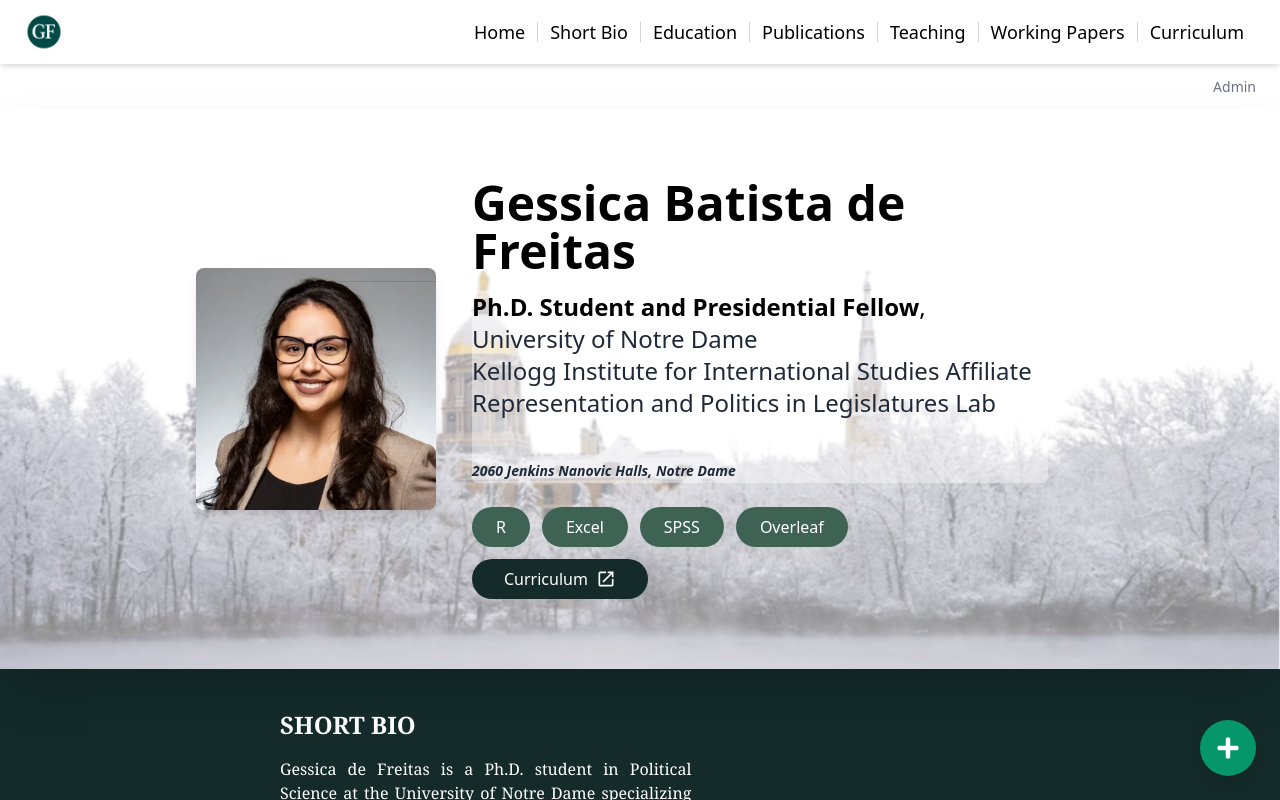
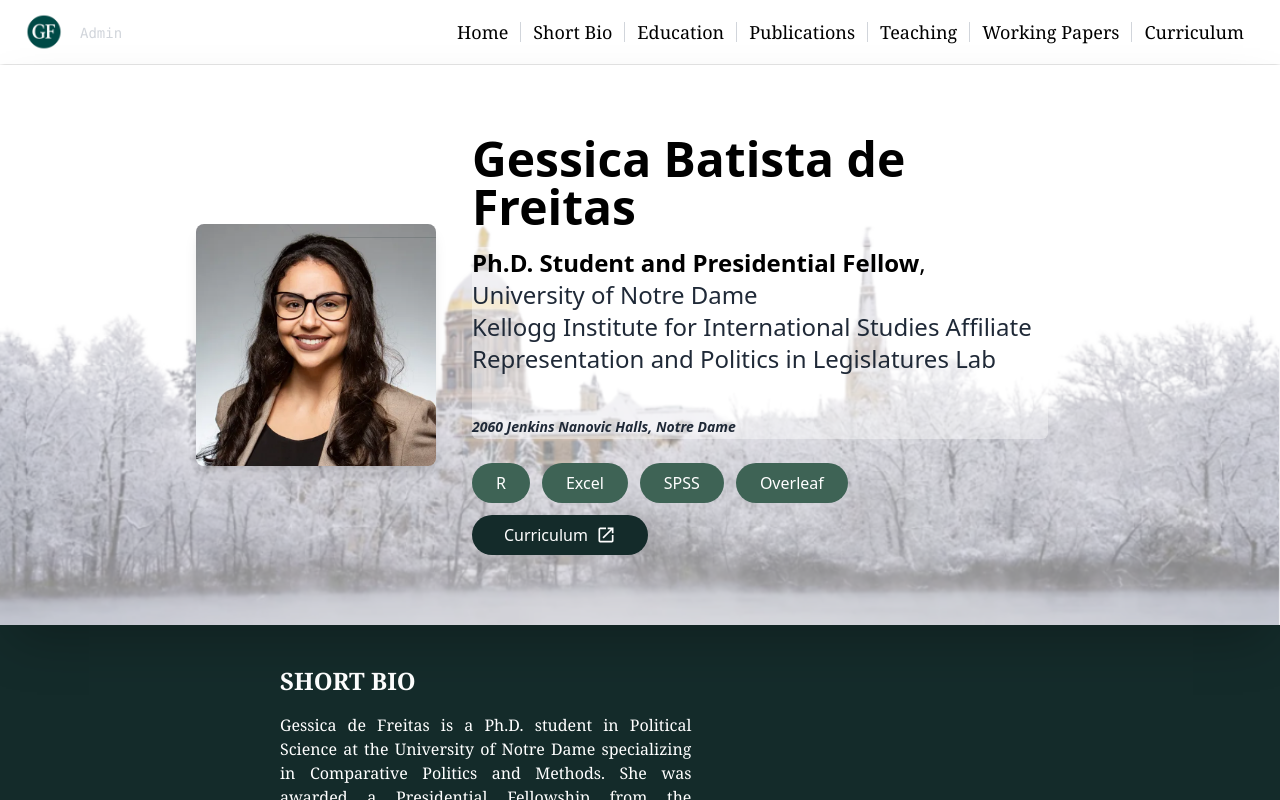
Before and after one commit to AdrianoGullo/page_Gessica, a React (Create React App) app: page / in a window 1280 px wide. Shown: the top 800 px of the page. Built offline with nearby package versions, Linux system fonts and the light colour scheme.

Commit message:
Primeiro commit, teste github pages

```diff
--- a/src/App.js
+++ b/src/App.js
@@ -62,7 +62,7 @@
           toggleAdminMode={toggleAdminMode}
         />
       ) : (
-        <Navbar setActivePage={setActivePage} />
+        <Navbar isAuthenticated={isAuthenticated} activePage={activePage} setActivePage={setActivePage} />
       )}
 
       <hr className="w-12/12 mx-auto border-t border-gray-200" />
@@ -79,17 +79,7 @@
         </div>
       )}
 
-      {/*login admin (visível apenas quando não autenticado) */}
-      {!isAuthenticated && activePage === "home" && (
-        <div className="text-right p-2">
-          <button
-            onClick={() => setActivePage("admin-login")}
-            className="px-4 py-1 text-gray-500 hover:text-gray-700 text-sm"
-          >
-            Admin
-          </button>
-        </div>
-      )}
+
 
       {/*conteúdo da pag com animação */}
       <AnimatePresence mode="wait">
@@ -102,7 +92,7 @@
           className="w-full flex-grow"
         >
           {/* pags públicas */}
-          {!isAdminMode && activePage === "home" && <Home />}
+          {!isAdminMode && activePage === "home" && <Home setActivePage={setActivePage}/>}
           {!isAdminMode && activePage === "shortbio" && <ShortBio />}
           {!isAdminMode && activePage === "cv" && <PdfViewer />}
           {!isAdminMode && activePage === "education" && <Educationpage />}
@@ -110,12 +100,12 @@
           {!isAdminMode && activePage === "teaching" && <Teachingpage />}
           {!isAdminMode && activePage === "workingpapers" && <WorkingPaperspage />}
 
-          {/* Pagi login de admin */}
+          {/* pag login de admin */}
           {activePage === "admin-login" && (
             <Login handleLogin={handleLogin} />
           )}
 
-          {/* Pags de admin */}
+          {/* pag de admin */}
           {isAuthenticated && isAdminMode && activePage === "admin-dashboard" && (
             <AdminDashboard />
           )}
--- a/src/components/Hero.js
+++ b/src/components/Hero.js
@@ -1,8 +1,8 @@
 import React from "react";
 import { MdOpenInNew } from "react-icons/md";
 
+function Hero( {setActivePage} ) {
 
-function Hero() {
   return (
       <header
         className="relative flex flex-col md:flex-row items-center px-15 md:px-40 py-10 bg-fixed bg-top shadow-2xl"
@@ -77,18 +77,16 @@
 
           {/* Segunda linha - Curriculum */}
           <div className="w-auto text-center md:text-left">
-            <a
-              href="https://drive.google.com/file/d/12tRbnI7nSwh1XSyUN-m6jpQPl6McPa1y/view"
-              target="_blank"
-              rel="noopener noreferrer"
+            <button
               className="px-8 py-2 text-white rounded-full flex items-center gap-2 justify-center md:justify-start"
               style={{ backgroundColor: "rgb(20, 43, 42)", transition: "background-color 0.2s ease" }}
               onMouseEnter={(e) => (e.target.style.backgroundColor = "rgb(112, 115, 114)")}
               onMouseLeave={(e) => (e.target.style.backgroundColor = "rgb(20, 43, 42)")}
+              onClick={() => setActivePage("cv")} // Altera a página para 'cv'
             >
               Curriculum
               <MdOpenInNew className="text-xl" />
-            </a>
+            </button>
           </div>
         </div>
 
--- a/src/components/Navbar.js
+++ b/src/components/Navbar.js
@@ -1,7 +1,7 @@
 import React, { useState, useEffect, useRef } from "react";
 import { FiMenu, FiX } from "react-icons/fi"; // Ícones de menu
 
-function Navbar({ setActivePage }) {
+function Navbar({ isAuthenticated, activePage, setActivePage }) {
   const [isOpen, setIsOpen] = useState(false);
   const dropdownRef = useRef(null);
 
@@ -24,21 +24,28 @@
 
   return (
     <nav className="text-black flex justify-between items-center py-3 px-6 bg-white shadow-md relative">
-      {/* Logo + Botão Admin */}
+      {/*logo*/}
       <div className="flex items-center space-x-4">
-        <img src="/imagens/logo.png" alt="Logo" className="w-10 h-10" />
-        {/* Botão Admin (visível apenas se autenticado) */}
-        {localStorage.getItem("adminToken") && (
+        <img
+          src="/imagens/logo.png"
+          alt="Logo"
+          className="w-10 h-10 cursor-pointer"
+          onClick={() => setActivePage('home')}
+        />
+        {/*admin ou botão de login (visível apenas quando não autenticado) */}
+        {!isAuthenticated && activePage === "home" && (
+        <div className="text-left bg-white">
           <button
-            onClick={() => setActivePage("admin-dashboard")}
-            className="px-3 py-1 bg-gray-200 text-gray-800 rounded hover:bg-gray-300 text-sm"
-          >
+            onClick={() => setActivePage("admin-login")}
+            className="font-mono text-gray-300 hover:text-green-900 text-sm borderrounded bg-white"
+            >
             Admin
           </button>
+        </div>
         )}
       </div>
 
-      {/* Botão de menu (mobile) */}
+      {/* botão de menu - mobile */}
       <button
         className="md:hidden text-2xl focus:outline-none"
         onClick={() => setIsOpen(!isOpen)}
@@ -48,7 +55,7 @@
 
       {/* Links de navegação */}
       <div className="hidden md:flex">
-        <ul className="flex items-center">
+        <ul className="flex items-center font-serif">
           {[
             { label: "Home", page: "home" },
             { label: "Short Bio", page: "shortbio" },
@@ -73,7 +80,7 @@
         </ul>
       </div>
 
-      {/* Dropdown Mobile */}
+      {/* dropdown mobile */}
       {isOpen && (
         <div
           ref={dropdownRef}
--- a/src/components/pages/Home.js
+++ b/src/components/pages/Home.js
@@ -8,10 +8,10 @@
 import WorkingPapers from "../workingPapers";
 import Footer from "../Footer";
 
-function Home() {
+function Home({setActivePage})  {
   return (
     <>
-      <Hero />
+      <Hero setActivePage={setActivePage}/>
       <AboutMe />
       <section
         className="relative flex items-center justify-center text-white text-center w-4/4"
--- a/src/components/publTimeLine.js
+++ b/src/components/publTimeLine.js
@@ -1,6 +1,6 @@
 import React, { useState } from "react";
 import { MasterThesis, Articles, BookChapters, ResearchReports } from "./data/publicationData";
-import { FaFileAlt, FaPlus, FaTimes } from "react-icons/fa"; // Ícones
+import { FaFileAlt} from "react-icons/fa"; // Ícones
 
 const initialCategories = [
   { title: "Master Thesis", data: MasterThesis },
@@ -10,73 +10,11 @@
 ];
 
 function PublicationTimeline() {
-  const [categories, setCategories] = useState(initialCategories);
-  const [showModal, setShowModal] = useState(false);
-  const [newPublication, setNewPublication] = useState({
-    category: "Articles",
-    date: "",
-    title: "",
-    details: "",
-    link: ""
-  });
-
-  function handleChange(e) {
-    setNewPublication({ ...newPublication, [e.target.name]: e.target.value });
-  }
-
-  function handleAddPublication(e) {
-    e.preventDefault();
-
-    const updatedCategories = categories.map((category) =>
-      category.title === newPublication.category
-        ? { ...category, data: [...category.data, { ...newPublication, details: [newPublication.details] }] }
-        : category
-    );
-
-    setCategories(updatedCategories);
-    setShowModal(false); // Fecha o modal
-    setNewPublication({ category: "Articles", date: "", title: "", details: "", link: "" });
-  }
+  const [categories] = useState(initialCategories);
 
   return (
     <div className="bg-white py-5 px-6 md:px-5 w-4/4 max-w-screen-xl mx-auto">
-
-      {/* Botão "+" para abrir o formulário */}
-      <button
-        className="fixed bottom-6 right-6 bg-green-600 text-white p-4 rounded-full shadow-lg hover:bg-green-700 transition"
-        onClick={() => setShowModal(true)}
-      >
-        <FaPlus size={24} />
-      </button>
-
-      {/* Modal do Formulário */}
-      {showModal && (
-        <div className="fixed inset-0 flex items-center justify-center bg-black bg-opacity-50">
-          <div className="bg-white p-6 rounded-lg shadow-lg w-96">
-            <div className="flex justify-between items-center mb-4">
-              <h2 className="text-xl font-bold">Adicionar Publicação</h2>
-              <button onClick={() => setShowModal(false)} className="text-gray-600 hover:text-red-500">
-                <FaTimes size={20} />
-              </button>
-            </div>
-
-            <form onSubmit={handleAddPublication} className="flex flex-col gap-3">
-              <select name="category" value={newPublication.category} onChange={handleChange} className="border p-2 rounded">
-                {categories.map((cat, index) => (
-                  <option key={index} value={cat.title}>{cat.title}</option>
-                ))}
-              </select>
-              <input type="text" name="date" placeholder="Ano (ex: 2025)" value={newPublication.date} onChange={handleChange} className="border p-2 rounded" required />
-              <input type="text" name="title" placeholder="Título" value={newPublication.title} onChange={handleChange} className="border p-2 rounded" required />
-              <input type="text" name="details" placeholder="Detalhes" value={newPublication.details} onChange={handleChange} className="border p-2 rounded" required />
-              <input type="url" name="link" placeholder="Link" value={newPublication.link} onChange={handleChange} className="border p-2 rounded" required />
-              <button type="submit" className="bg-green-900 text-white px-4 py-2 rounded hover:bg-green-700">Update Section</button>
-            </form>
-          </div>
-        </div>
-      )}
-
-      {/* Exibição das Publicações */}
+      {/* exibindo publicações */}
       {categories.map((category, idx) => (
         <div key={idx} className="mt-6">
           <h2 className="text-2xl font-semibold font-mono text-black border-b pb-2 mb-3">{category.title}</h2>
--- a/src/components/workingPapers.js
+++ b/src/components/workingPapers.js
@@ -5,22 +5,18 @@
   return (
     <div className="bg-white py-5 px-6 md:px-5 w-4/4 max-w-screen-xl mx-auto">
       <h2 className="text-2xl font-semibold font-mono text-gray-900 border-b pb-2 mb-5">Working Papers</h2>
-
+      {/* exibindo workingpapers */}
       {workingPapersData.map((item, index) => (
         <div key={index} className="border border-gray-100 p-5 shadow-md bg-gray-50 mb-2" style={{ textAlign: "justify" }}>
-          {/* Título e Link */}
           <div className="flex justify-between items-center">
             <h3 className="text-lg font-bold italic text-[rgb(20,43,42)]">{item.title}</h3>
           </div>
-
-          {/* Detalhes */}
           <div className="text-gray-700">
             {item.details.map((detail, i) => (
               <p key={i} className="text-md">{detail}</p>
             ))}
           </div>
 
-          {/* Status */}
           <div className="mt-3 text-green-900 font-semibold italic">{item.status}</div>
         </div>
       ))}
```
Also changed, not shown: src/components/EditModel.js (deleted, +0 -46 lines), src/components/ScrollButton.js (deleted, +0 -36 lines).
